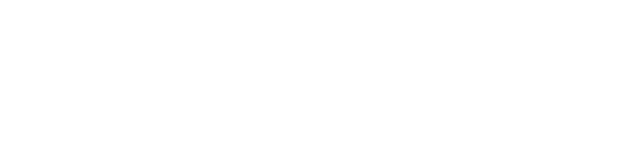
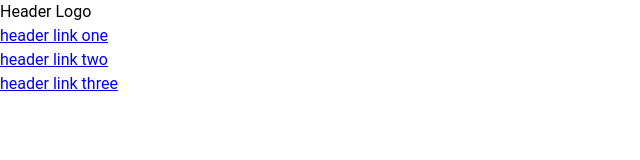
Before and after one commit to kacper-korzen/landing-page-project, a plain HTML site: page index.html in a window 1280 px wide. Shown: the whole page, without its empty margins (0-640 px from the left). Drawn offline with Linux system fonts and the light colour scheme.

Commit message:
add logo and header links

```diff
--- a/index.html
+++ b/index.html
@@ -9,7 +9,14 @@
 <body>
     <div class="page-wrapper">
         <header class="header">
-
+            <div class="logo">
+                Header Logo
+            </div>
+            <ul class="header-links">
+                <li><a href="#">header link one</a></li>
+                <li><a href="#">header link two</a></li>
+                <li><a href="#">header link three</a></li>
+            </ul>
         </header>
     </div>
 </body>
```
